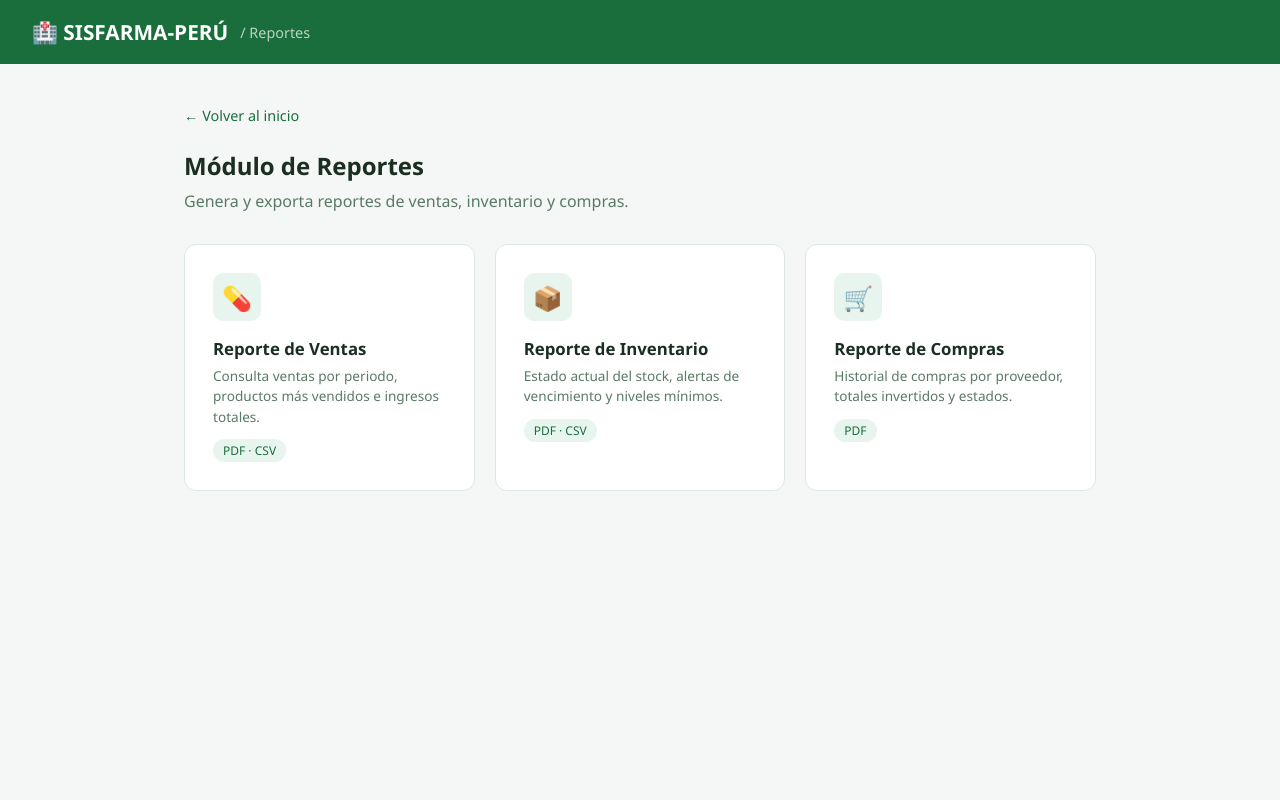
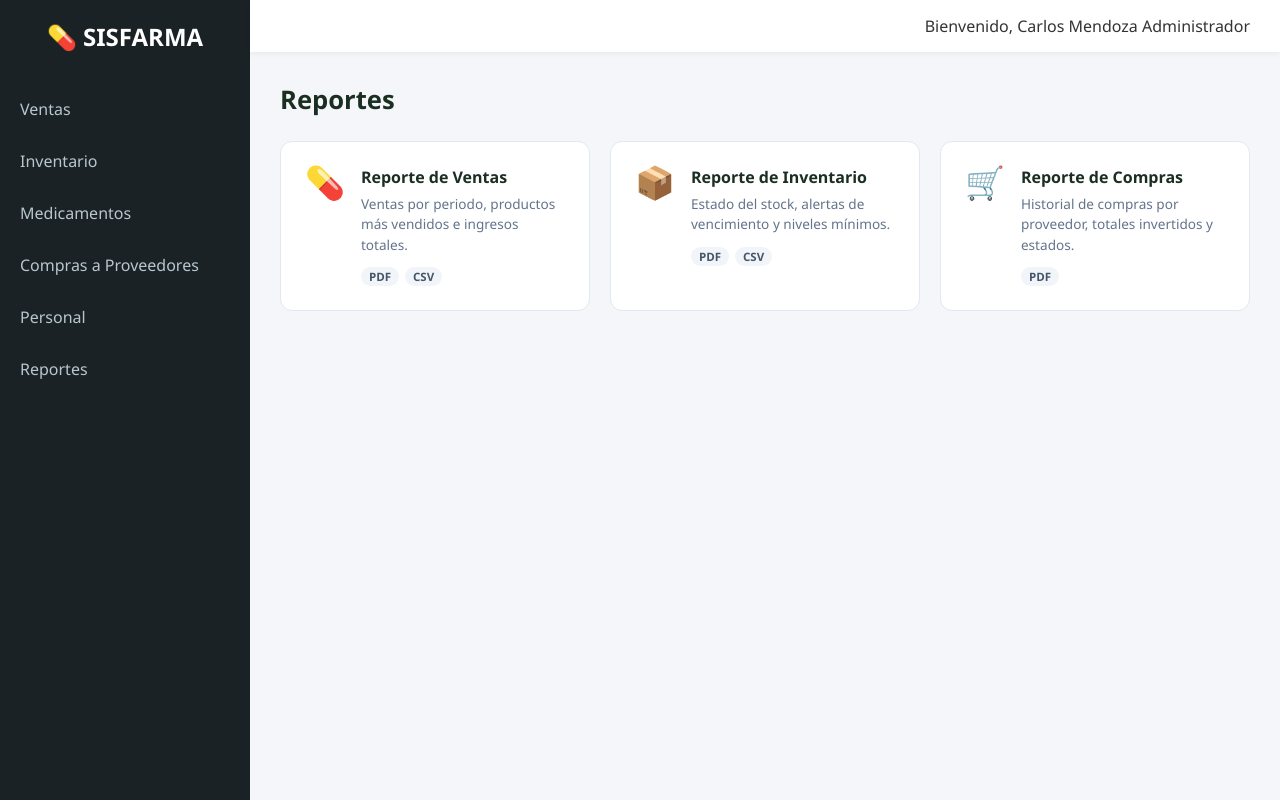
Before and after one commit to a13xanderplatz0/SISFARMA, a Flask app: page /reportes in a window 1280 px wide. Run offline with Flask 3, Linux system fonts and the light colour scheme; parts of the project's set-up code (start-up, migrations or seed data) failed here and were passed over.

Commit message:
feat: update templates de reportes para usar base.html

```diff
--- a/src/views/templates/reportes/index.html
+++ b/src/views/templates/reportes/index.html
@@ -1,120 +1,57 @@
-<!DOCTYPE html>
-<html lang="es">
-<head>
-    <meta charset="UTF-8">
-    <meta name="viewport" content="width=device-width, initial-scale=1.0">
-    <title>Reportes - SISFARMA</title>
-    <style>
-        * { margin: 0; padding: 0; box-sizing: border-box; }
+{% extends 'base.html' %}
+{% block title %}Reportes - SISFARMA{% endblock %}
 
-        body {
-            font-family: 'Segoe UI', sans-serif;
-            background: #f4f7f5;
-            color: #1a2e22;
-            min-height: 100vh;
-        }
+{% block content %}
+<h1 class="page-title">Reportes</h1>
 
-        header {
-            background: #1a6e3c;
-            color: white;
-            padding: 18px 32px;
-            display: flex;
-            align-items: center;
-            gap: 12px;
-        }
-        header h1 { font-size: 1.3rem; font-weight: 600; }
-        header span { opacity: 0.7; font-size: 0.9rem; }
+<div class="cards-grid">
 
-        .container { max-width: 960px; margin: 40px auto; padding: 0 24px; }
+    <a href="/reportes/ventas" class="report-card">
+        <div class="report-card-icon">💊</div>
+        <div class="report-card-body">
+            <h3>Reporte de Ventas</h3>
+            <p>Ventas por periodo, productos más vendidos e ingresos totales.</p>
+            <div class="report-card-badges">
+                <span class="badge-export">PDF</span>
+                <span class="badge-export">CSV</span>
+            </div>
+        </div>
+    </a>
 
-        h2 { font-size: 1.5rem; font-weight: 700; margin-bottom: 8px; }
-        .subtitle { color: #5a7a65; margin-bottom: 32px; }
+    <a href="/reportes/inventario" class="report-card">
+        <div class="report-card-icon">📦</div>
+        <div class="report-card-body">
+            <h3>Reporte de Inventario</h3>
+            <p>Estado del stock, alertas de vencimiento y niveles mínimos.</p>
+            <div class="report-card-badges">
+                <span class="badge-export">PDF</span>
+                <span class="badge-export">CSV</span>
+            </div>
+        </div>
+    </a>
 
-        .cards {
-            display: grid;
-            grid-template-columns: repeat(auto-fit, minmax(260px, 1fr));
-            gap: 20px;
-        }
+    <a href="/reportes/compras" class="report-card">
+        <div class="report-card-icon">🛒</div>
+        <div class="report-card-body">
+            <h3>Reporte de Compras</h3>
+            <p>Historial de compras por proveedor, totales invertidos y estados.</p>
+            <div class="report-card-badges">
+                <span class="badge-export">PDF</span>
+            </div>
+        </div>
+    </a>
 
-        .card {
-            background: white;
-            border-radius: 12px;
-            padding: 28px;
-            border: 1px solid #dde8e1;
-            text-decoration: none;
-            color: inherit;
-            transition: transform 0.15s, box-shadow 0.15s, border-color 0.15s;
-            display: block;
-        }
-        .card:hover {
-            transform: translateY(-3px);
-            box-shadow: 0 8px 24px rgba(26,110,60,0.12);
-            border-color: #1a6e3c;
-        }
+</div>
 
-        .card-icon {
-            width: 48px; height: 48px;
-            background: #e8f5ee;
-            border-radius: 10px;
-            display: flex; align-items: center; justify-content: center;
-            font-size: 1.5rem;
-            margin-bottom: 16px;
-        }
-        .card h3 { font-size: 1.05rem; font-weight: 600; margin-bottom: 6px; }
-        .card p { font-size: 0.85rem; color: #5a7a65; line-height: 1.5; }
-
-        .badge {
-            display: inline-block;
-            margin-top: 12px;
-            font-size: 0.75rem;
-            background: #e8f5ee;
-            color: #1a6e3c;
-            padding: 3px 10px;
-            border-radius: 20px;
-            font-weight: 500;
-        }
-
-        .back-link {
-            display: inline-block;
-            margin-bottom: 24px;
-            color: #1a6e3c;
-            text-decoration: none;
-            font-size: 0.9rem;
-        }
-        .back-link:hover { text-decoration: underline; }
-    </style>
-</head>
-<body>
-    <header>
-        <h1>🏥 SISFARMA-PERÚ</h1>
-        <span>/ Reportes</span>
-    </header>
-
-    <div class="container">
-        <a class="back-link" href="/">← Volver al inicio</a>
-        <h2>Módulo de Reportes</h2>
-        <p class="subtitle">Genera y exporta reportes de ventas, inventario y compras.</p>
-
-        <div class="cards">
-            <a class="card" href="/reportes/ventas">
-                <div class="card-icon">💊</div>
-                <h3>Reporte de Ventas</h3>
-                <p>Consulta ventas por periodo, productos más vendidos e ingresos totales.</p>
-                <span class="badge">PDF · CSV</span>
-            </a>
-            <a class="card" href="/reportes/inventario">
-                <div class="card-icon">📦</div>
-                <h3>Reporte de Inventario</h3>
-                <p>Estado actual del stock, alertas de vencimiento y niveles mínimos.</p>
-                <span class="badge">PDF · CSV</span>
-            </a>
-            <a class="card" href="/reportes/compras">
-                <div class="card-icon">🛒</div>
-                <h3>Reporte de Compras</h3>
-                <p>Historial de compras por proveedor, totales invertidos y estados.</p>
-                <span class="badge">PDF</span>
-            </a>
-        </div>
-    </div>
-</body>
-</html>
+<style>
+.page-title { font-size: 1.6rem; font-weight: 700; margin-bottom: 24px; color: #1a2e22; }
+.cards-grid { display: grid; grid-template-columns: repeat(auto-fit, minmax(280px, 1fr)); gap: 20px; }
+.report-card { background: white; border-radius: 12px; padding: 24px; border: 1px solid #e2e8f0; text-decoration: none; color: inherit; display: flex; gap: 16px; align-items: flex-start; transition: box-shadow 0.15s, transform 0.15s; }
+.report-card:hover { box-shadow: 0 4px 16px rgba(0,0,0,0.08); transform: translateY(-2px); }
+.report-card-icon { font-size: 2rem; line-height: 1; }
+.report-card-body h3 { font-size: 1rem; font-weight: 700; margin-bottom: 6px; color: #1a2e22; }
+.report-card-body p { font-size: 0.85rem; color: #64748b; line-height: 1.5; margin-bottom: 12px; }
+.report-card-badges { display: flex; gap: 6px; }
+.badge-export { background: #f1f5f9; color: #475569; font-size: 0.72rem; font-weight: 600; padding: 2px 8px; border-radius: 20px; }
+</style>
+{% endblock %}
```
Also changed, not shown: src/views/templates/reportes/compras.html (+64 -71 lines), src/views/templates/reportes/inventario.html (+63 -76 lines), src/views/templates/reportes/ventas.html (+73 -137 lines).
